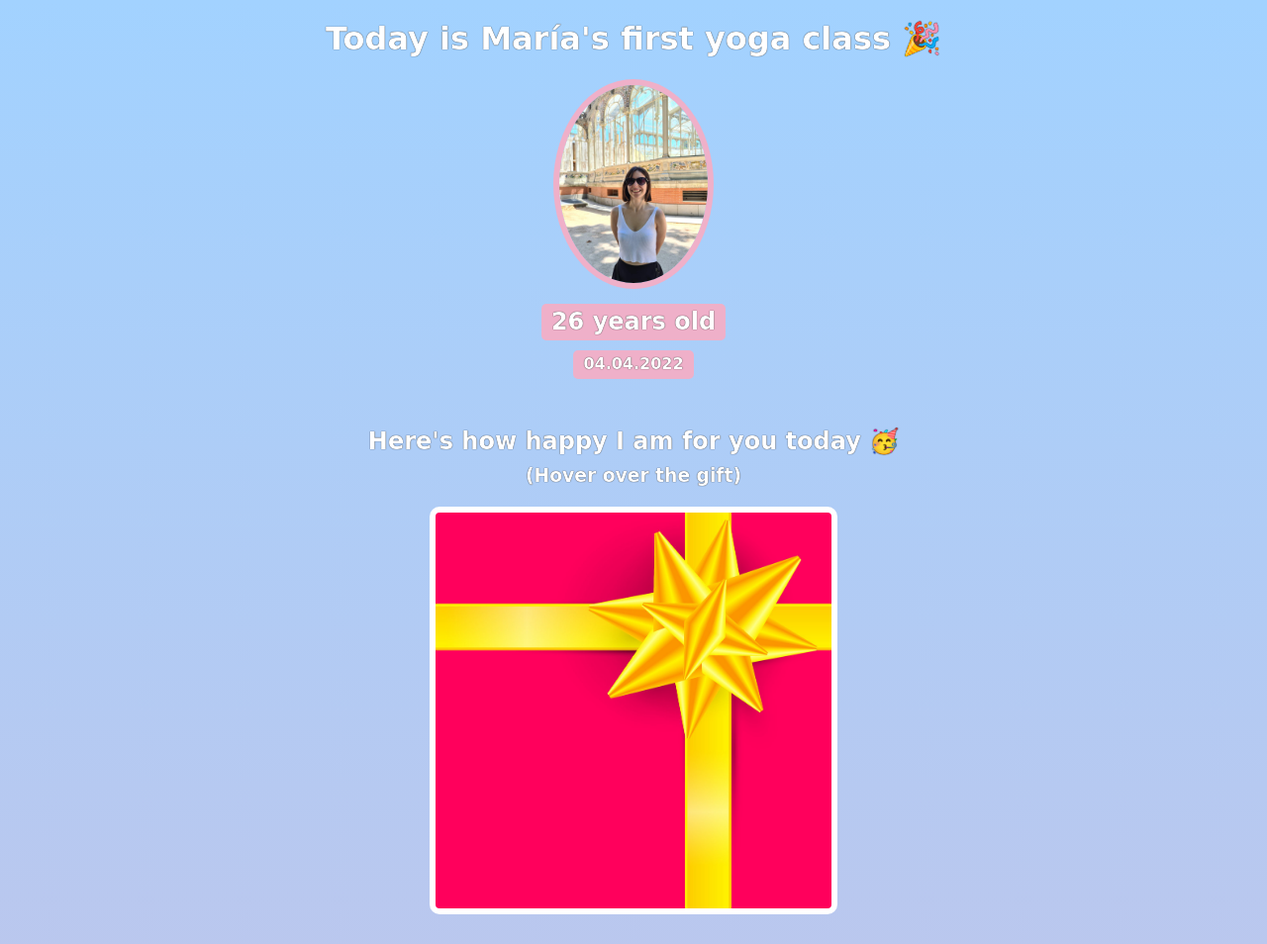
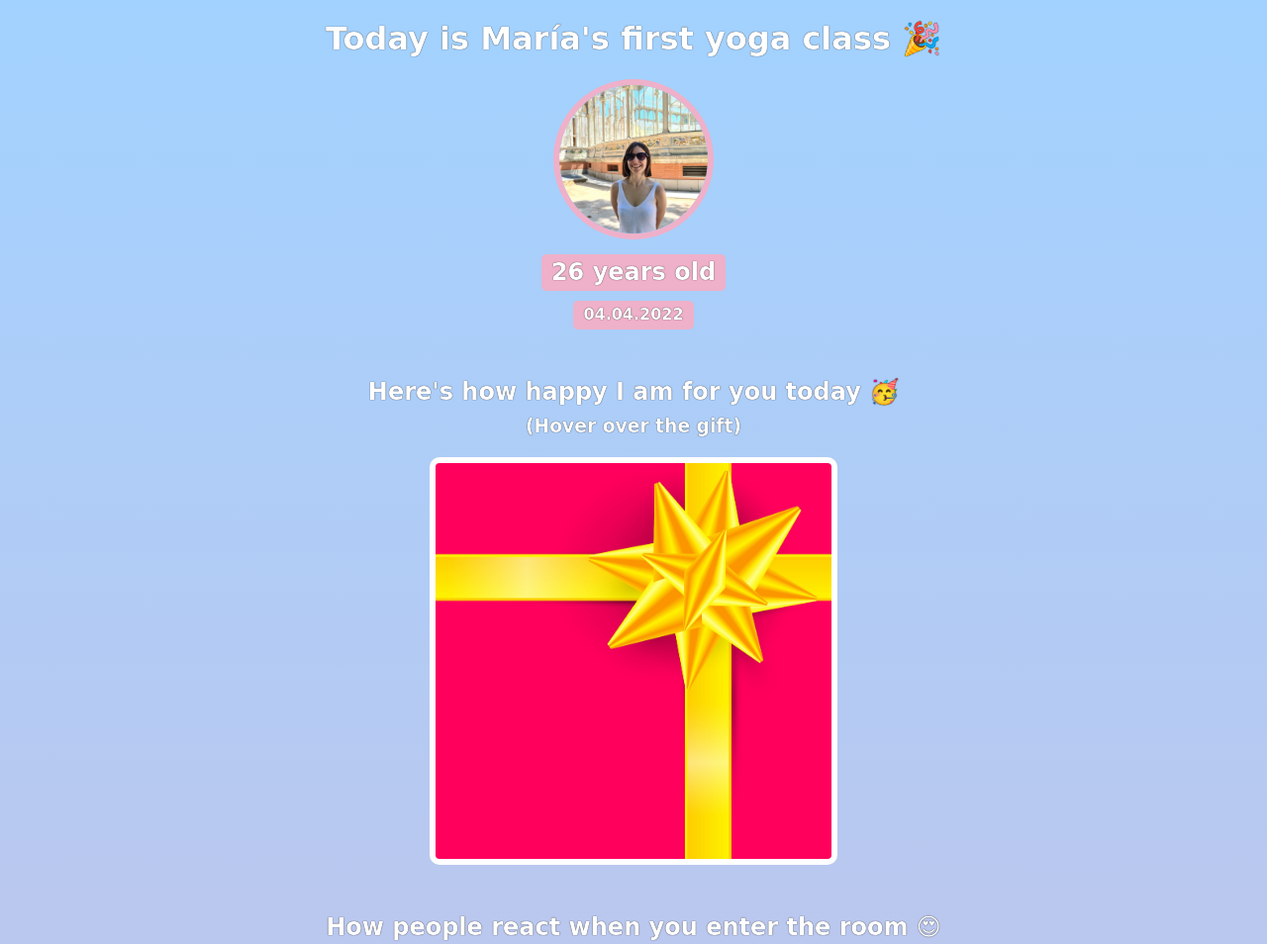
Before and after one commit to Telitol/Yoga-site, a website built with Vite: page index.html in a window 1280 px wide. Shown: the top 954 px of the page at 99% size. Built offline with nearby package versions, Linux system fonts and the light colour scheme; a web font is replaced by a local one.

Commit message:
Changed name of file

```diff
--- a/index.html
+++ b/index.html
@@ -8,8 +8,7 @@
     <body>
         <div id="header">
             <h1>Today is María's first yoga class 🎉</h1>
-            <img id="bff-img" src="images/
-294886633_609768297412917_5516180812590680644_n.jpg">
+            <img id="bff-img" src="images/María.jpg">
             <h2 id="bday-age">26 years old</h2>
             <h4 id="bday-date">04.04.2022</h4>
         </div>
--- a/styles.css
+++ b/styles.css
@@ -11,6 +11,8 @@ h1, h2, h3, h4, p {
 
 #bff-img {
     width: 150px;
+    height: 150px;
+    object-fit: cover;
     border-radius: 50%;
     border: 6px solid #EFB0C9;
     margin-bottom: 10px;
```
Also changed, not shown: images/María.jpg (renamed from images/294886633_609768297412917_5516180812590680644_n.jpg).
